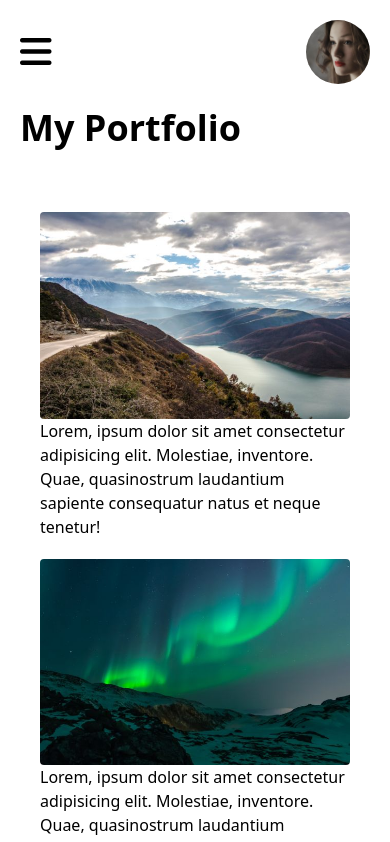
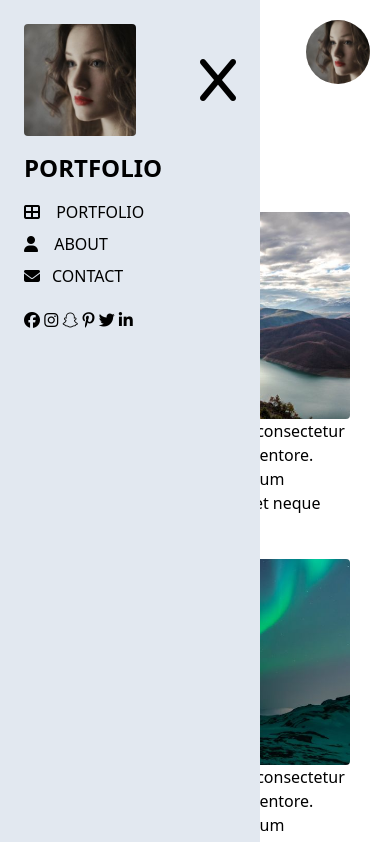
Before and after one commit to maryammoshtoofar/js-tailwind, a website with bundled scripts: page src/index.html in a window 390 px wide. Both pictures are taken after a click on the icon 35 px from the left and 52 px from the top of the page. Shown: the top 842 px of the page. Built offline with nearby package versions, Linux system fonts and the light colour scheme.

Commit message:
add togglenav listener

```diff
--- a/src/index.html
+++ b/src/index.html
@@ -14,7 +14,7 @@
     <nav class="hidden nav w-2/3 p-6 bg-slate-200 h-screen fixed z-50 lg:block lg:w-1/4 lg:h-full">
         <div class="flex justify-between items-center">
             <img class="rounded w-28" src="./images/avatar_g.jpg" />
-            <i onclick="toggleNav()" id="close-nav" class="fa-solid fa-x text-5xl cursor-pointer"></i>
+            <i id="close-nav" class="fa-solid fa-x text-5xl cursor-pointer"></i>
         </div>
         <h2 class="uppercase text-2xl font-semibold my-4">portfolio</h2>
         <ul class="flex flex-col gap-2">
@@ -45,7 +45,7 @@
         <!-- header -->
         <header class="p-5">
             <div class="flex justify-between items-center">
-                <i onclick="toggleNav()" class=" fa-solid fa-bars cursor-pointer text-4xl  lg:invisible"></i>
+                <i id="open-nav" class=" fa-solid fa-bars cursor-pointer text-4xl  lg:invisible"></i>
                 <img class=" rounded-full w-16" src="./images/avatar_g.jpg" />
             </div>
             <h1 class="capitalize font-semibold text-4xl my-6">my portfolio</h1>
--- a/src/index.js
+++ b/src/index.js
@@ -1,5 +1,8 @@
 const nav = document.querySelector(".nav");
 const body = document.querySelector("body");
+const closeNav = document.getElementById("close-nav");
+const openNav = document.getElementById("open-nav");
+
 import { data } from "./cards-data.js";
 
 function toggleNav() {
@@ -11,7 +14,6 @@ function toggleNav() {
     body.classList.remove("overflow-hidden");
   }
 }
-
 
 function generateCards() {
   const cardsContainer = document.querySelector(".cards");
@@ -30,5 +32,8 @@ function generateCards() {
     cardsContainer.append(card);
   });
 }
+// listeners
 
 document.addEventListener("DOMContentLoaded", generateCards);
+closeNav.addEventListener("click", toggleNav);
+openNav.addEventListener("click", toggleNav);
```
